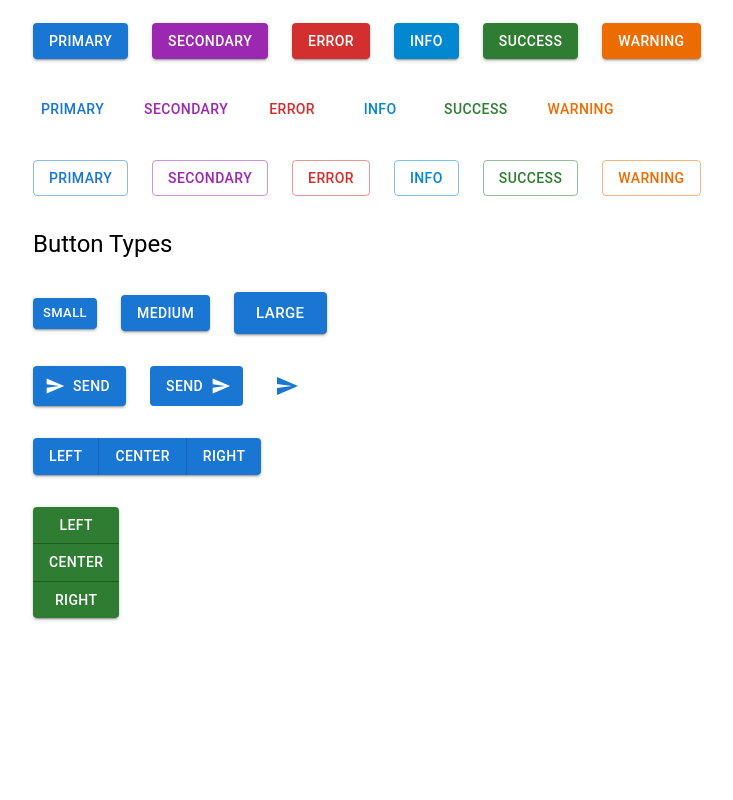
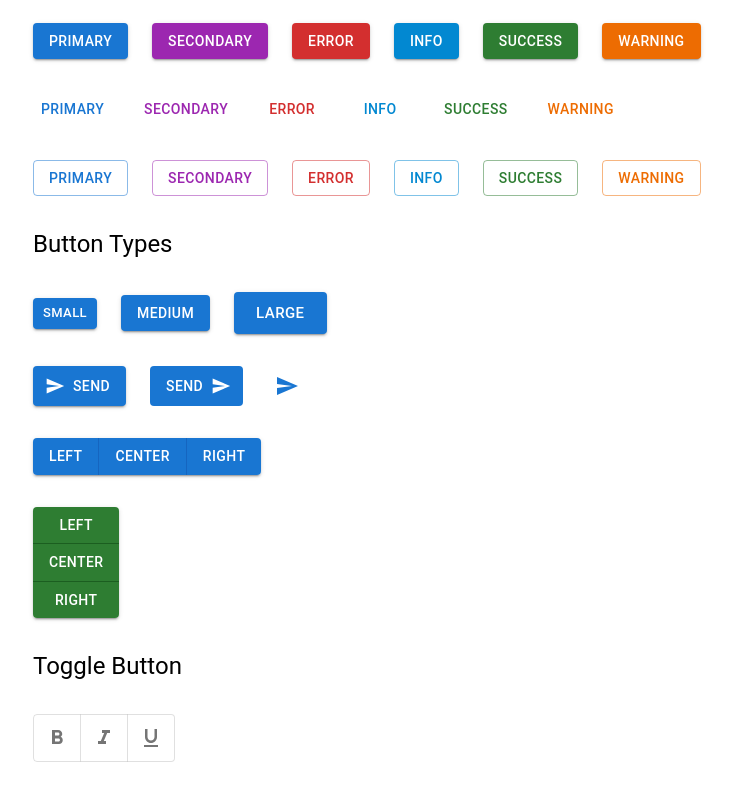
Before and after one commit to VigneshA13/mui, a React (Create React App) app: page / in a window 1280 px wide. Shown: the part 238-1038 px from the top of the page, without its empty margins (31-764 px from the left). Before the commit the page ends 920 px from the top, so only its background shows below. Built offline with nearby package versions, Linux system fonts and the light colour scheme.

Commit message:
Button toggle

```diff
--- a/src/components/Buttons.js
+++ b/src/components/Buttons.js
@@ -5,8 +5,13 @@ import {
   Typography,
   IconButton,
   ButtonGroup,
+  ToggleButton,
+  ToggleButtonGroup,
 } from "@mui/material";
 import SendIcon from "@mui/icons-material/Send";
+import FormatBoldIcon from "@mui/icons-material/FormatBold";
+import FormatItalicIcon from "@mui/icons-material/FormatItalic";
+import FormatUnderlinedIcon from "@mui/icons-material/FormatUnderlined";
 
 const Buttons = () => {
   return (
@@ -133,6 +138,23 @@ const Buttons = () => {
           <Button>Right</Button>
         </ButtonGroup>
       </Stack>
+
+      <Typography variant="h5">Toggle Button</Typography>
+      <Stack direction="row">
+        <ToggleButtonGroup aria-label="Text formating" color="success">
+          <ToggleButton value="bold" aria-label="bold">
+            <FormatBoldIcon />
+          </ToggleButton>
+
+          <ToggleButton value="italic" aria-label="italic">
+            <FormatItalicIcon />
+          </ToggleButton>
+
+          <ToggleButton value="underline" aria-label="underlined">
+            <FormatUnderlinedIcon />
+          </ToggleButton>
+        </ToggleButtonGroup>
+      </Stack>
     </Stack>
   );
 };
```
